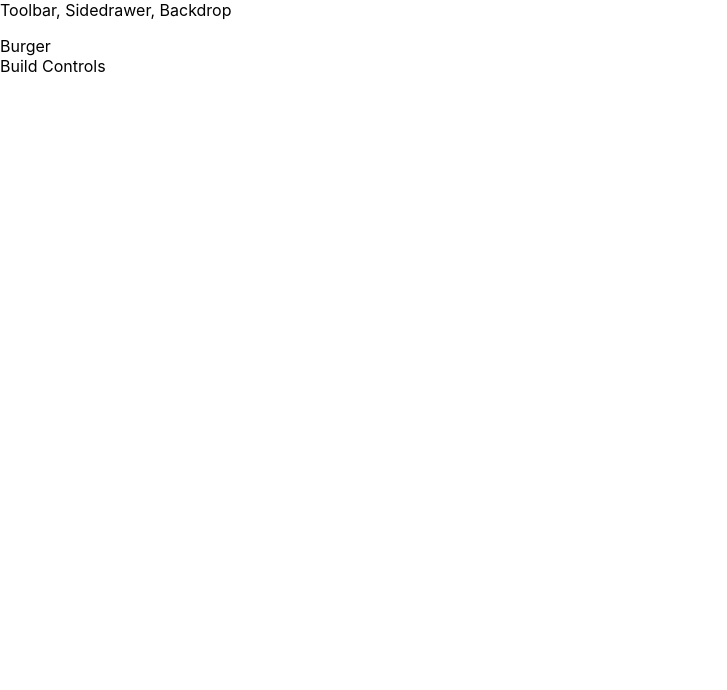
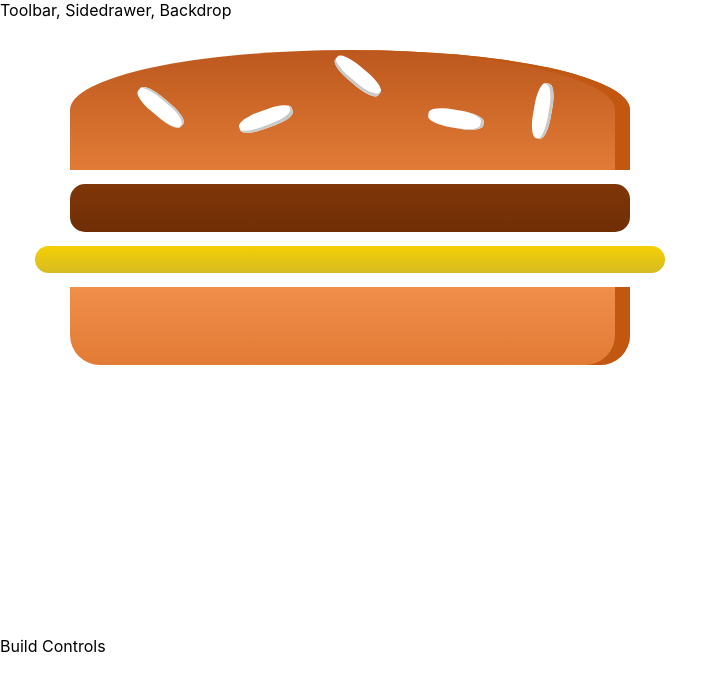
Before and after one commit to MOray-18/my-burger, a React (Create React App) app: page / in a window 1280 px wide. Shown: the top 690 px of the page, without its empty margins (0-727 px from the left). Built offline with nearby package versions, Linux system fonts and the light colour scheme.

Commit message:
replace burger dummy with component

```diff
--- a/src/containers/BurgerBuilder/BurgerBuilder.js
+++ b/src/containers/BurgerBuilder/BurgerBuilder.js
@@ -1,12 +1,13 @@
-import React, { Component } from "react";
+import React, { Component } from 'react';
 
-import Aux from "../../hoc/Aux";
+import Aux from '../../hoc/Aux';
+import Burger from '../../components/Burger/Burger';
 
 class BurgerBuilder extends Component {
   render() {
     return (
       <Aux>
-        <div>Burger</div>
+        <Burger />
         <div>Build Controls</div>
       </Aux>
     );
```
